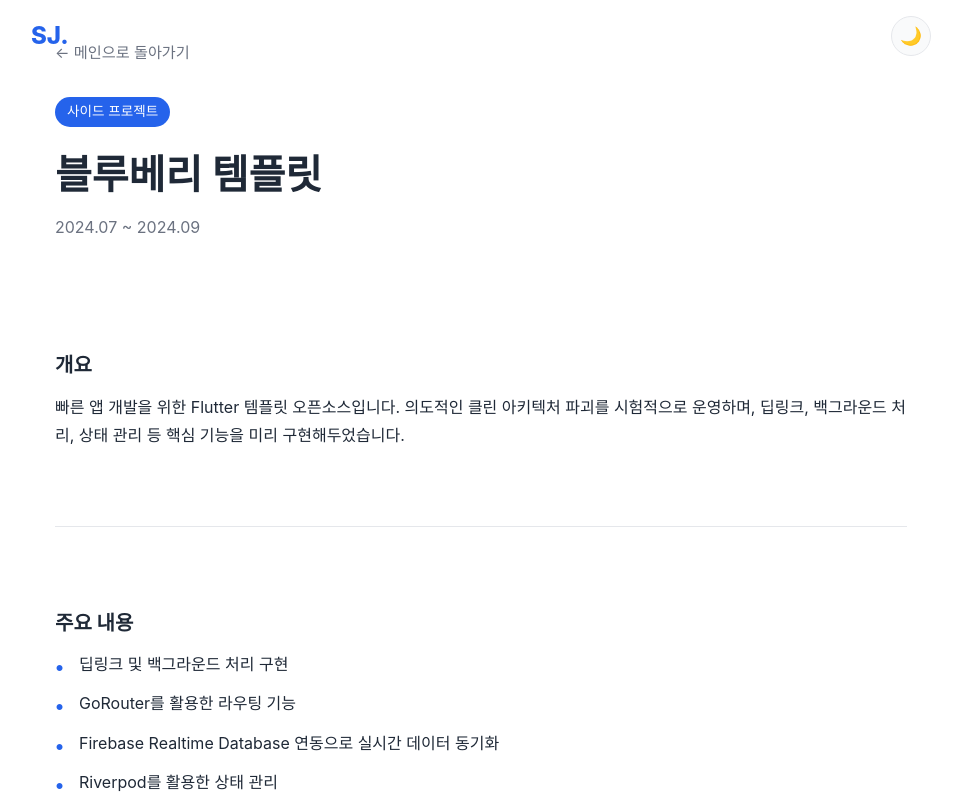
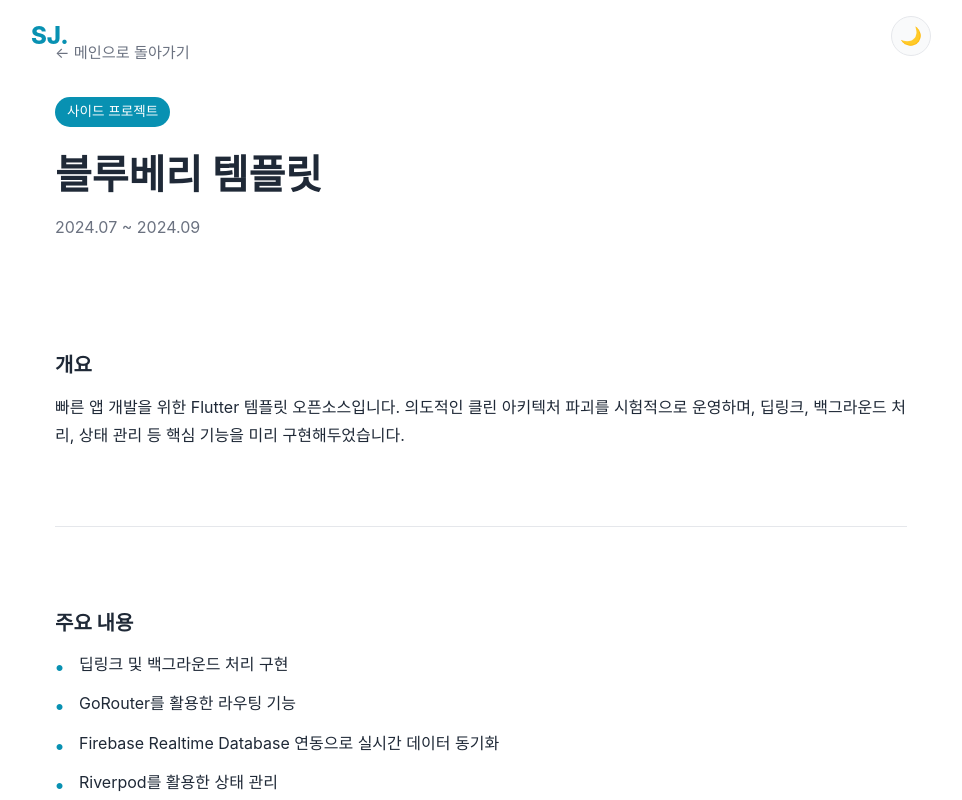
Before and after one commit to dusagong/portfolio, a React (Vite) app: page /#/project/blueberry-template in a window 1280 px wide. Shown: the top 800 px of the page, without its empty margins (159-1121 px from the left). Built offline with nearby package versions, Linux system fonts and the light colour scheme.

Commit message:
Change color theme to Teal/Cyan
- Light mode: #0891b2 primary
- Dark mode: #22d3ee primary
- Updated all gradient and shadow colors to match

```diff
--- a/src/index.css
+++ b/src/index.css
@@ -6,8 +6,8 @@
 
 :root,
 [data-theme="light"] {
-  --primary: #2563eb;
-  --primary-dark: #1d4ed8;
+  --primary: #0891b2;
+  --primary-dark: #0e7490;
   --text: #1f2937;
   --text-light: #6b7280;
   --bg: #ffffff;
@@ -19,8 +19,8 @@
 }
 
 [data-theme="dark"] {
-  --primary: #60a5fa;
-  --primary-dark: #3b82f6;
+  --primary: #22d3ee;
+  --primary-dark: #06b6d4;
   --text: #f3f4f6;
   --text-light: #9ca3af;
   --bg: #111827;
@@ -645,14 +645,14 @@ p {
   border-radius: 50%;
   font-size: 1.2rem;
   cursor: pointer;
-  box-shadow: 0 4px 12px rgba(37, 99, 235, 0.4);
+  box-shadow: 0 4px 12px rgba(8, 145, 178, 0.4);
   transition: all 0.3s;
   z-index: 99;
 }
 
 .scroll-to-top:hover {
   transform: translateY(-4px);
-  box-shadow: 0 8px 20px rgba(37, 99, 235, 0.5);
+  box-shadow: 0 8px 20px rgba(8, 145, 178, 0.5);
 }
 
 /* Scroll Animations */
@@ -686,12 +686,12 @@ p {
   transform: translateX(-50%);
   width: 800px;
   height: 800px;
-  background: radial-gradient(circle, rgba(37, 99, 235, 0.1) 0%, transparent 70%);
+  background: radial-gradient(circle, rgba(8, 145, 178, 0.1) 0%, transparent 70%);
   pointer-events: none;
 }
 
 [data-theme="dark"] .hero-section::before {
-  background: radial-gradient(circle, rgba(96, 165, 250, 0.15) 0%, transparent 70%);
+  background: radial-gradient(circle, rgba(34, 211, 238, 0.15) 0%, transparent 70%);
 }
 
 /* Project Card Enhancement */
```
